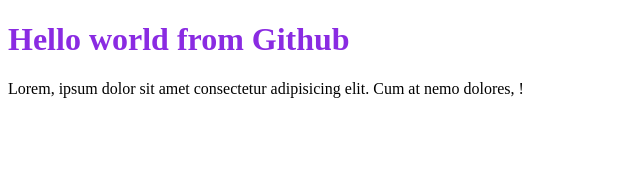
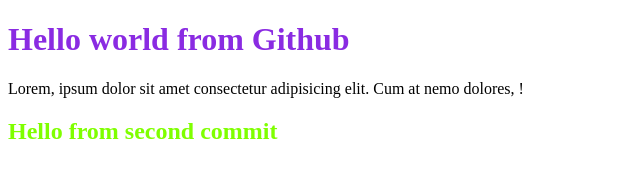
Before and after one commit to Begimai07/my-site-, a plain HTML site: page index.html in a window 1280 px wide. Shown: the whole page, without its empty margins (0-640 px from the left). Drawn offline with Linux system fonts and the light colour scheme.

Commit message:
Second commit

```diff
--- a/index.html
+++ b/index.html
@@ -10,5 +10,6 @@
 <body>
     <h1>Hello world from Github</h1>
     <p>Lorem, ipsum dolor sit amet consectetur adipisicing elit. Cum at nemo dolores, !</p>
+    <h2>Hello from second commit</h2>
 </body>
 </html>
--- a/style.css
+++ b/style.css
@@ -1,3 +1,6 @@
 h1{
     color: blueviolet;
 }
+h2{
+    color: chartreuse;
+}
```
